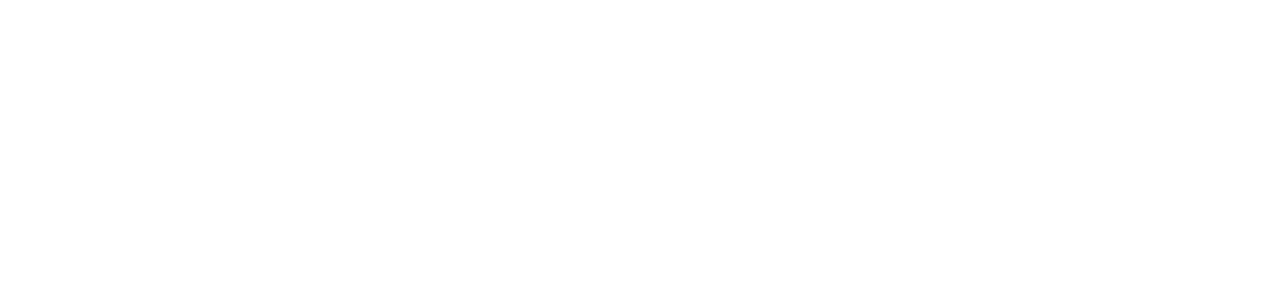
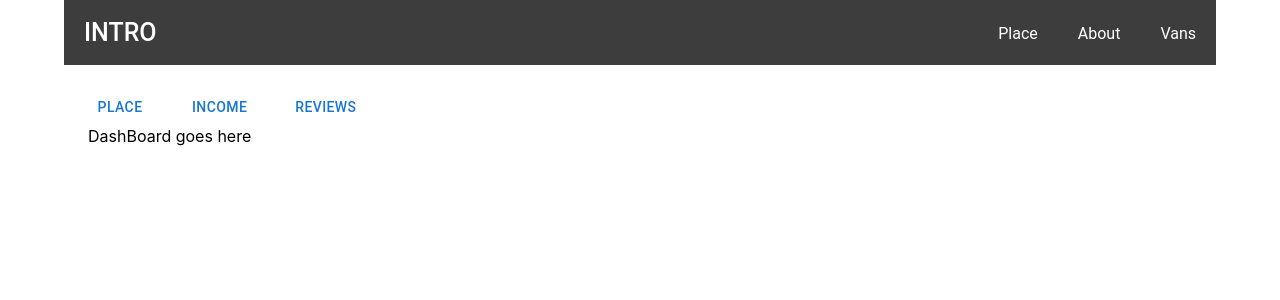
Before and after one commit to seungsooHa92/front-2io7t, a React (Vite) app: page /place in a window 1280 px wide. Before the commit this address had no page. Shown: the top 300 px of the page. Built offline with nearby package versions, Linux system fonts and the light colour scheme.

Commit message:
feat: nested Route에 Index route 처리

```diff
--- a/src/App.tsx
+++ b/src/App.tsx
@@ -1,9 +1,13 @@
 import { Suspense } from 'react'
 import { BrowserRouter, Route, Routes } from 'react-router-dom'
 import Layout from './components/Layout'
+import PlaceLayout from './components/PlaceLayout'
 import LoadingScreen from './LoadingLayout'
 import About from './pages/About'
 import Home from './pages/Home'
+import DashBoard from './pages/Place/DashBoard'
+import Income from './pages/Place/Income'
+import Reviews from './pages/Place/Reviews'
 import VanDetailPage from './pages/VanDetailPage'
 import Vans from './pages/Vans'
 
@@ -13,9 +17,14 @@
       <Suspense fallback={<LoadingScreen />}>
         <Routes>
           <Route element={<Layout />}>
-            <Route path="/" element={<Home />}></Route>
-            <Route path="/vans" element={<Vans />}></Route>
-            <Route path="/vans/:id" element={<VanDetailPage />}></Route>
+            <Route index element={<Home />}></Route>
+            <Route path="vans" element={<Vans />}></Route>
+            <Route path="vans/:id" element={<VanDetailPage />}></Route>
+            <Route path="place" element={<PlaceLayout />}>
+              <Route index element={<DashBoard />} />
+              <Route path="reviews" element={<Reviews />}></Route>
+              <Route path="income" element={<Income />}></Route>
+            </Route>
           </Route>
           <Route path="/about" element={<About />}></Route>
         </Routes>
--- a/src/components/Header.tsx
+++ b/src/components/Header.tsx
@@ -7,8 +7,9 @@
         Intro
       </Link>
       <nav>
-        <Link to="/about"> About</Link>
-        <Link to="/vans"> Vans</Link>
+        <Link to="/place">Place</Link>
+        <Link to="/about">About</Link>
+        <Link to="/vans">Vans</Link>
       </nav>
     </header>
   )
--- /dev/null
+++ b/src/components/PlaceLayout.tsx
@@ -0,0 +1,30 @@
+import { Button } from '@mui/material'
+import { Outlet, useNavigate } from 'react-router-dom'
+
+export default function PlaceLayout() {
+  const navigate = useNavigate()
+  return (
+    <>
+      <div>
+        <Button
+          variant="text"
+          onClick={() => navigate('/place')}
+          sx={{ marginRight: '32px' }}
+        >
+          Place
+        </Button>
+        <Button
+          variant="text"
+          onClick={() => navigate('/place/income')}
+          sx={{ marginRight: '32px' }}
+        >
+          Income
+        </Button>
+        <Button variant="text" onClick={() => navigate('/place/reviews')}>
+          Reviews
+        </Button>
+      </div>
+      <Outlet />
+    </>
+  )
+}
--- a/src/pages/Home.tsx
+++ b/src/pages/Home.tsx
@@ -28,6 +28,18 @@
   background-image: url('/home.png');
   background-size: cover;
   background-position: center;
+  animation: slideUp 600ms ease-out forwards;
+
+  @keyframes slideUp {
+    from {
+      transform: translateY(30px);
+      opacity: 0;
+    }
+    to {
+      transform: translateY(0);
+      opacity: 1;
+    }
+  }
 `
 const ImgOverlayContainer = emotionStyled.div`
 position: absolute;
--- /dev/null
+++ b/src/pages/Place/DashBoard.tsx
@@ -0,0 +1,7 @@
+export default function DashBoard() {
+  return (
+    <div>
+      <>DashBoard goes here</>
+    </div>
+  )
+}
--- /dev/null
+++ b/src/pages/Place/Income.tsx
@@ -0,0 +1,3 @@
+export default function Income() {
+  return <div>Income</div>
+}
--- /dev/null
+++ b/src/pages/Place/Reviews.tsx
@@ -0,0 +1,3 @@
+export default function Reviews() {
+  return <div>Reviews</div>
+}
--- a/src/pages/Vans.tsx
+++ b/src/pages/Vans.tsx
@@ -17,7 +17,9 @@
   }, [data])
 
   return (
-    <Container sx={{ display: 'flex', overflowX: 'scroll' }}>
+    <Container
+      sx={{ display: 'flex', overflowX: 'scroll', paddingBottom: '24px' }}
+    >
       {data?.data?.vans?.map((van) => (
         <Van key={van.id} className="van-tile">
           <StyledImg alt={van.name} src={van.imageUrl} />
```
